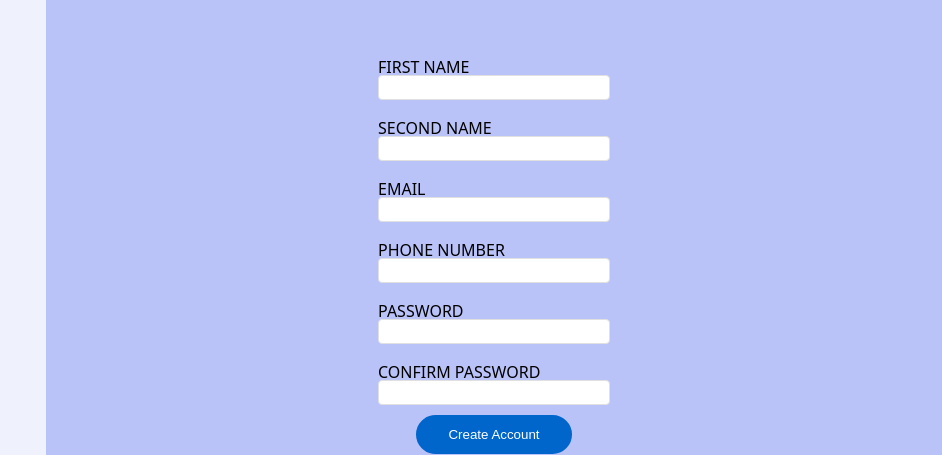
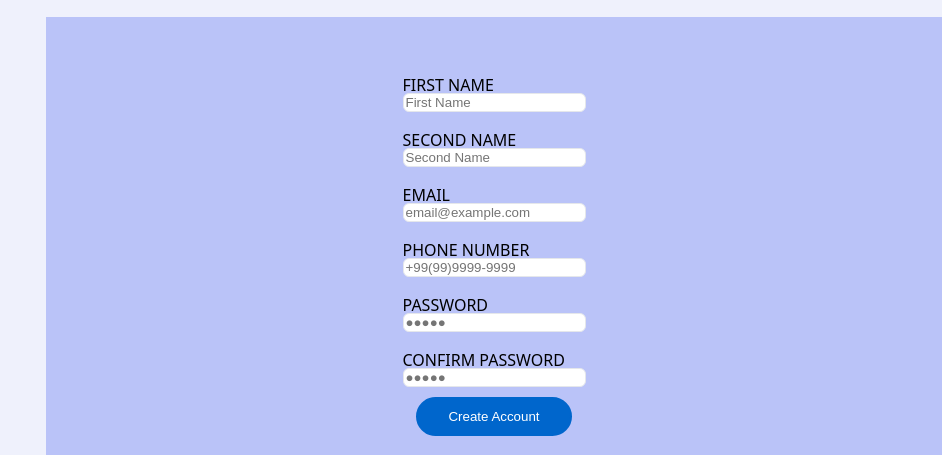
Before and after one commit to IgnacioMarucco/odin-form, a plain HTML site: page index.html in a window 1280 px wide. Shown: the part 211-666 px from the top of the page, 338-1280 px from the left. Drawn offline with Linux system fonts and the light colour scheme; a web font is replaced by a local one.

Commit message:
Basic form verification

```diff
--- a/index.html
+++ b/index.html
@@ -24,32 +24,36 @@
     <form action="" method="post">
       <div class="container-input">
         <label for="first_name">FIRST NAME</label>
-        <input type="text" name="first_name" id="first_name">
+        <input type="text" name="first_name" id="first_name" placeholder="First Name" pattern="[a-zA-Z0-9]+" title="Please enter a valid first name.">
       </div>
 
       <div class="container-input">
         <label for="">SECOND NAME</label>
-        <input type="text" name="second_name" id="second_name">
+        <input type="text" name="second_name" id="second_name" placeholder="Second Name">
       </div>
 
       <div class="container-input">
         <label for="">EMAIL</label>
-        <input type="email" name="email" id="email" required>
+        <input type="email" name="email" id="email" placeholder="email@example.com" required>
       </div>
 
       <div class="container-input">
         <label for="">PHONE NUMBER</label>
-        <input type="number" name="phone_number" id="phone_number">
+        <input type="tel" name="phone_number" id="phone_number" placeholder="+99(99)9999-9999" pattern="[\+]\d{2}[\(]\d{2}[\)]\d{4}[\-]\d{4}" title="Please enter a valid telephone number, example: +99(99)9999-9999" required >
       </div>
 
       <div class="container-input">
         <label for="">PASSWORD</label>
-        <input type="password" name="password" id="password" required>
+        <input type="password" name="password" id="password" placeholder="&#9679;&#9679;&#9679;&#9679;&#9679;"
+        pattern="(?=^.{8,}$)((?=.*\d)|(?=.*\W+))(?![.\n])(?=.*[A-Z])(?=.*[a-z]).*$"
+        title="Password must include at least one uppercase character, one lower case, one number/special character and min 8 characters." required>
       </div>
 
       <div class="container-input">
         <label for="">CONFIRM PASSWORD</label>
-        <input type="password" name="confirm_password" id="confirm_password" required>
+        <input type="password" name="confirm_password" id="confirm_password" placeholder="&#9679;&#9679;&#9679;&#9679;&#9679;"
+        pattern="(?=^.{8,}$)((?=.*\d)|(?=.*\W+))(?![.\n])(?=.*[A-Z])(?=.*[a-z]).*$"
+        title="Password must include at least one uppercase character, one lower case, one number/special character and min 8 characters." required>
       </div>
       <button>Create Account</button>
     </form>
--- a/main.css
+++ b/main.css
@@ -132,12 +132,11 @@ padding: 10px 50px;
 }
 
 input {
-  border-radius: 4px;
-  font-size: 1.1rem;
-  border: 1px solid rgb(224, 224, 224);
+  border-radius: 6px;
+  border: 1px solid #E5E7EB;
 }
 
-input:invalid:focus {
+input:invalid:not(:placeholder-shown) {
   border: 2px solid red;
 }
 
```
